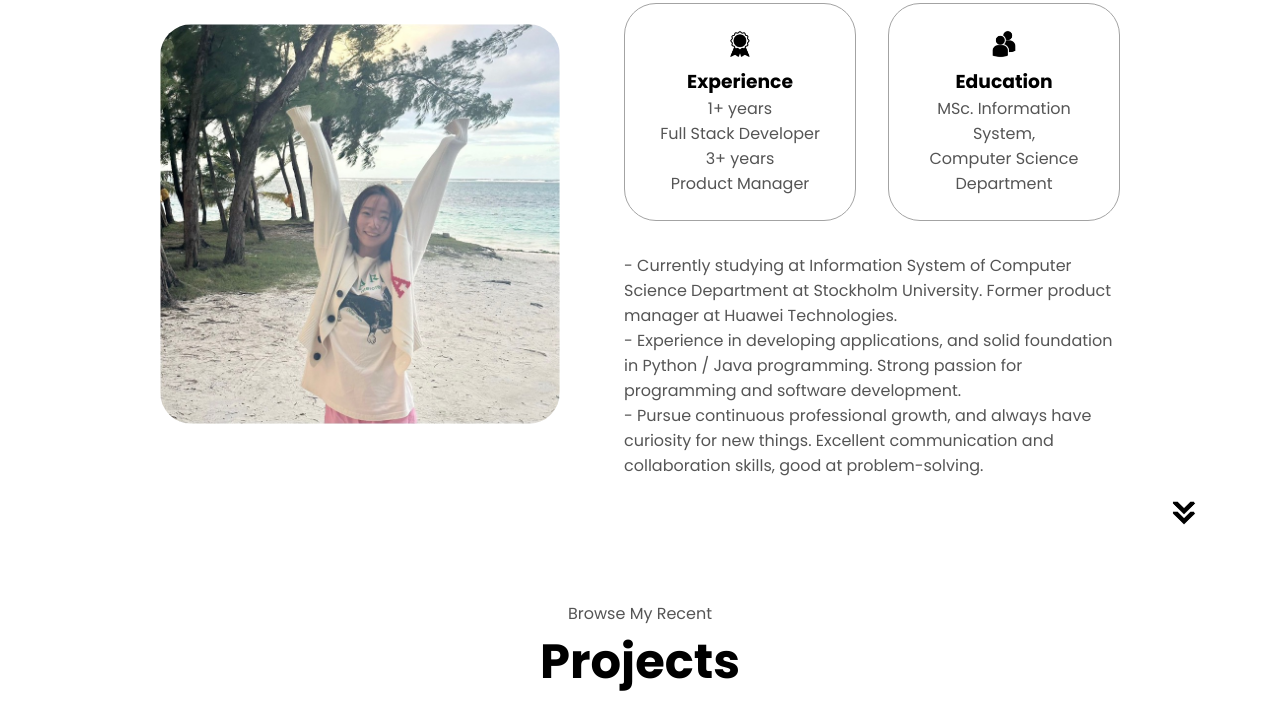
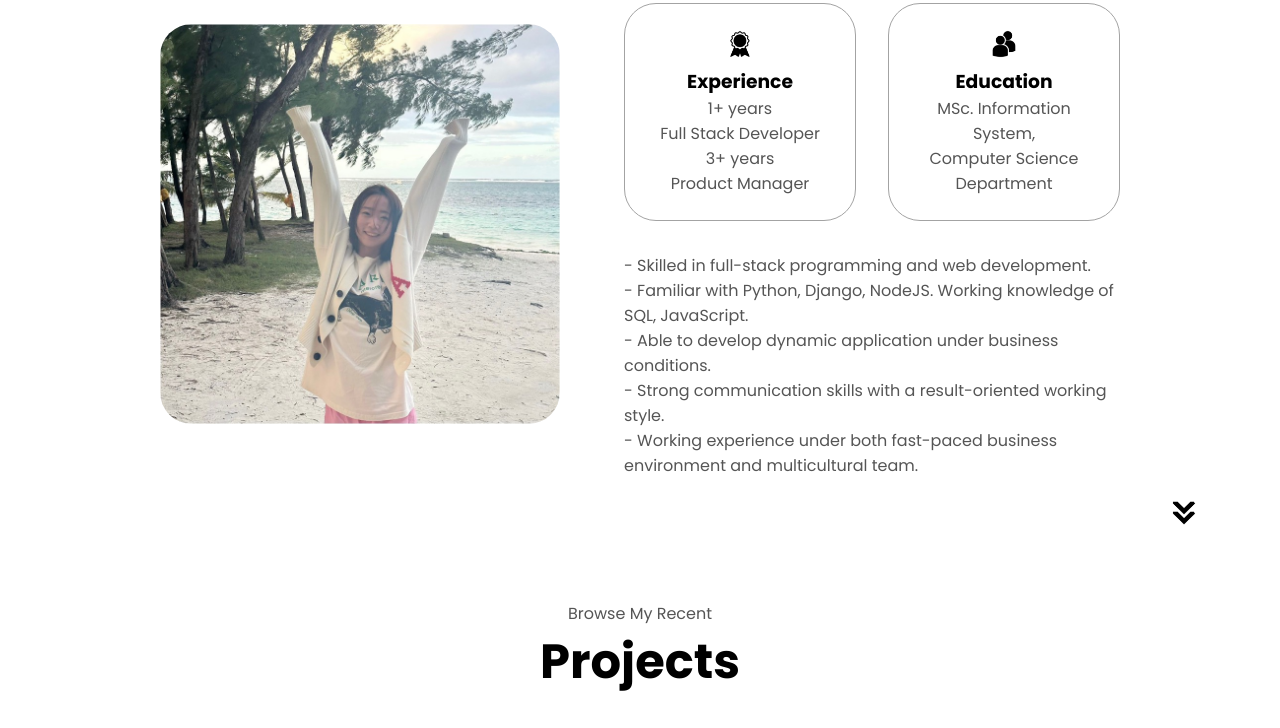
Before and after one commit to ningsssun/my_portfolio, a plain HTML site: page index.html in a window 1280 px wide. Shown: the part 1095-1823 px from the top of the page. Drawn offline with Linux system fonts and the light colour scheme.

Commit message:
Update index.html

```diff
--- a/index.html
+++ b/index.html
@@ -92,7 +92,11 @@
             </div>
             <div class="text-container">
                 <p>
-                    - Currently studying at Information System of Computer Science Department at Stockholm University. Former product manager at Huawei Technologies. <br>- Experience in developing applications, and solid foundation in Python / Java programming. Strong passion for programming and software development. <br>- Pursue continuous professional growth, and always have curiosity for new things. Excellent communication and collaboration skills, good at problem-solving.
+                    - Skilled in full-stack programming and web development.
+                    <br>- Familiar with Python, Django, NodeJS. Working knowledge of SQL, JavaScript.
+                    <br>- Able to develop dynamic application under business conditions.
+                    <br>- Strong communication skills with a result-oriented working style.
+                    <br>- Working experience under both fast-paced business environment and multicultural team.
                 </p>
             </div>
         </div>
```
